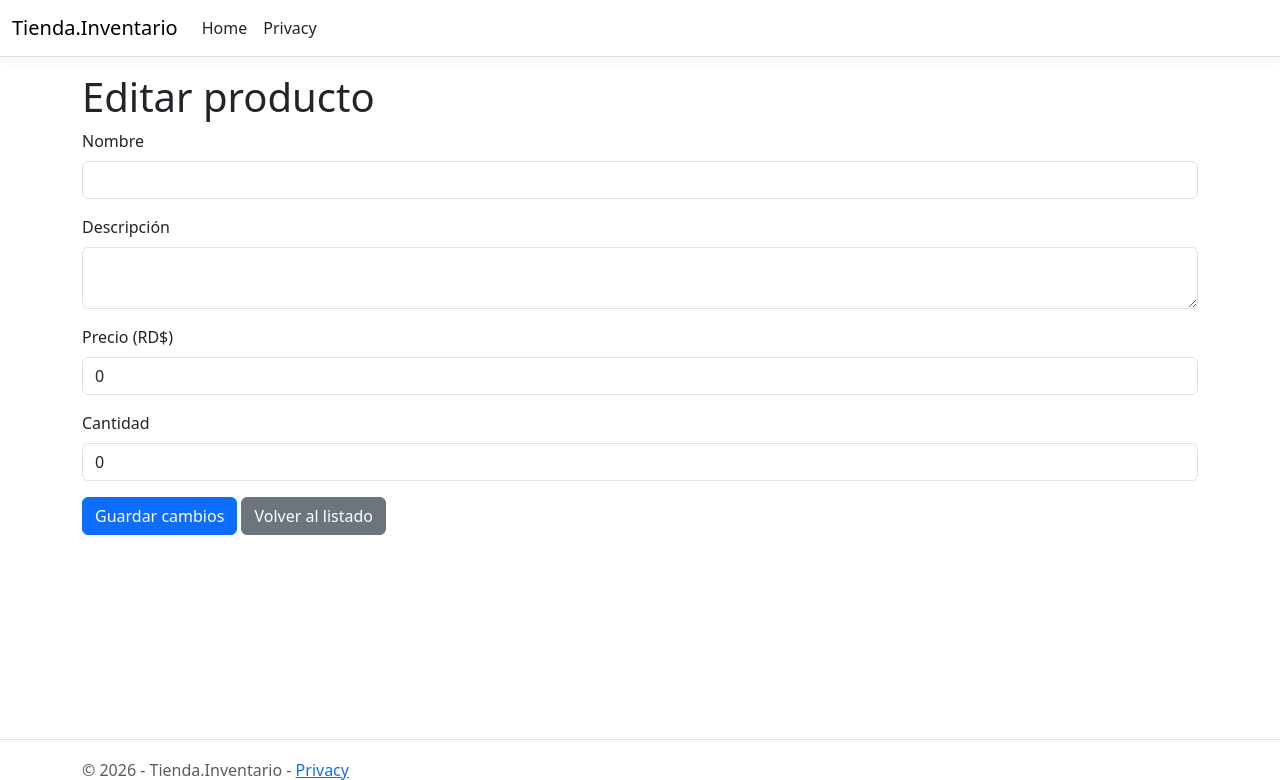
After one commit to LeandriArt/Uso-de-Git-y-Git-Flow, an ASP.NET Core app: template Tienda.Inventario/Views/Productos/Edit.cshtml in a window 1280 px wide. The commit adds this page. Shown: the top 780 px of the page. Run offline with ASP.NET Core 8, Linux system fonts and the light colour scheme; the template is opened without the code that fills it, so the values that code supplies are empty; style sheets or scripts are compiled from the project's sources.

Commit message:
feat: agregar edición de productos

```diff
--- /dev/null
+++ b/Tienda.Inventario/Views/Productos/Edit.cshtml
@@ -0,0 +1,50 @@
+@model Tienda.Inventario.Models.Producto
+
+@{
+    ViewData["Title"] = "Editar producto";
+}
+
+<h1>Editar producto</h1>
+
+<form asp-action="Edit" asp-route-id="@Model.Id" method="post">
+    <input type="hidden" asp-for="Id" />
+
+    <div asp-validation-summary="ModelOnly" class="text-danger"></div>
+
+    <div class="mb-3">
+        <label asp-for="Nombre" class="form-label"></label>
+        <input asp-for="Nombre" class="form-control" />
+        <span asp-validation-for="Nombre" class="text-danger"></span>
+    </div>
+
+    <div class="mb-3">
+        <label asp-for="Descripcion" class="form-label">Descripción</label>
+        <textarea asp-for="Descripcion" class="form-control"></textarea>
+        <span asp-validation-for="Descripcion" class="text-danger"></span>
+    </div>
+
+    <div class="mb-3">
+        <label asp-for="Precio" class="form-label">Precio (RD$)</label>
+        <input asp-for="Precio" class="form-control"
+               type="number" step="0.01" min="0.01" />
+        <span asp-validation-for="Precio" class="text-danger"></span>
+    </div>
+
+    <div class="mb-3">
+        <label asp-for="Cantidad" class="form-label"></label>
+        <input asp-for="Cantidad" class="form-control"
+               type="number" min="0" />
+        <span asp-validation-for="Cantidad" class="text-danger"></span>
+    </div>
+
+    <button type="submit" class="btn btn-primary">
+        Guardar cambios
+    </button>
+    <a asp-action="Index" class="btn btn-secondary">
+        Volver al listado
+    </a>
+</form>
+
+@section Scripts {
+    <partial name="_ValidationScriptsPartial" />
+}
```
Also changed, not shown: Tienda.Inventario/Controllers/ProductosController.cs (+46 -0 lines), Tienda.Inventario/Views/Productos/Index.cshtml (+8 -0 lines).
